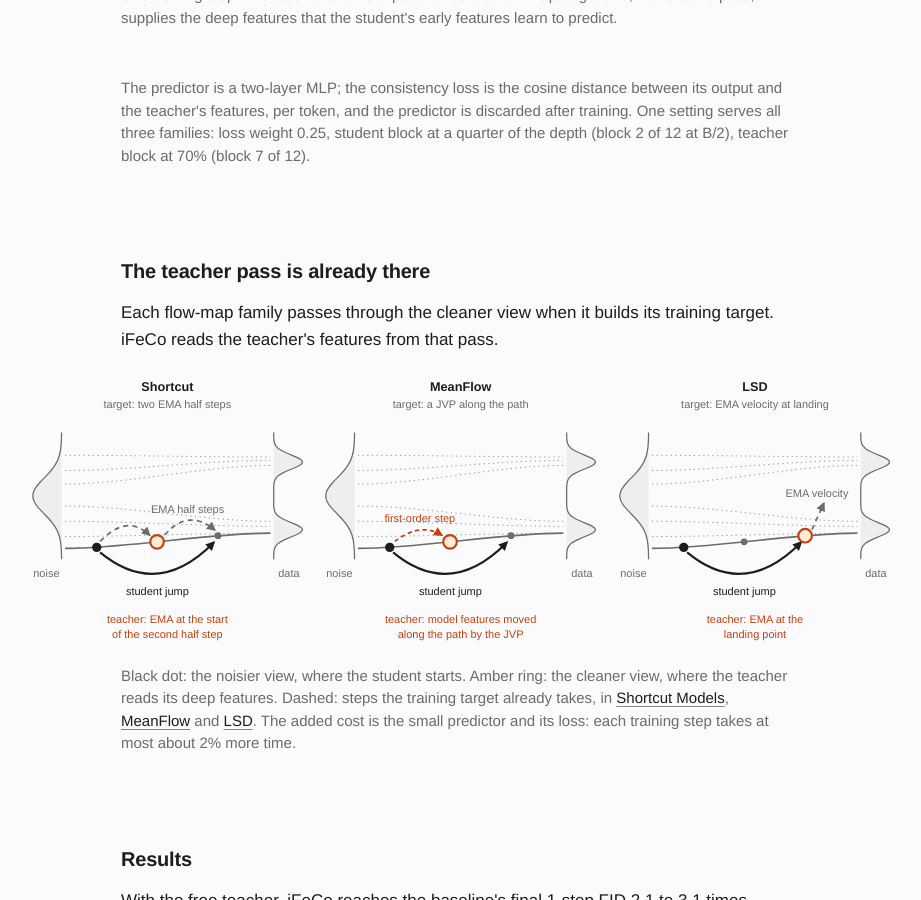
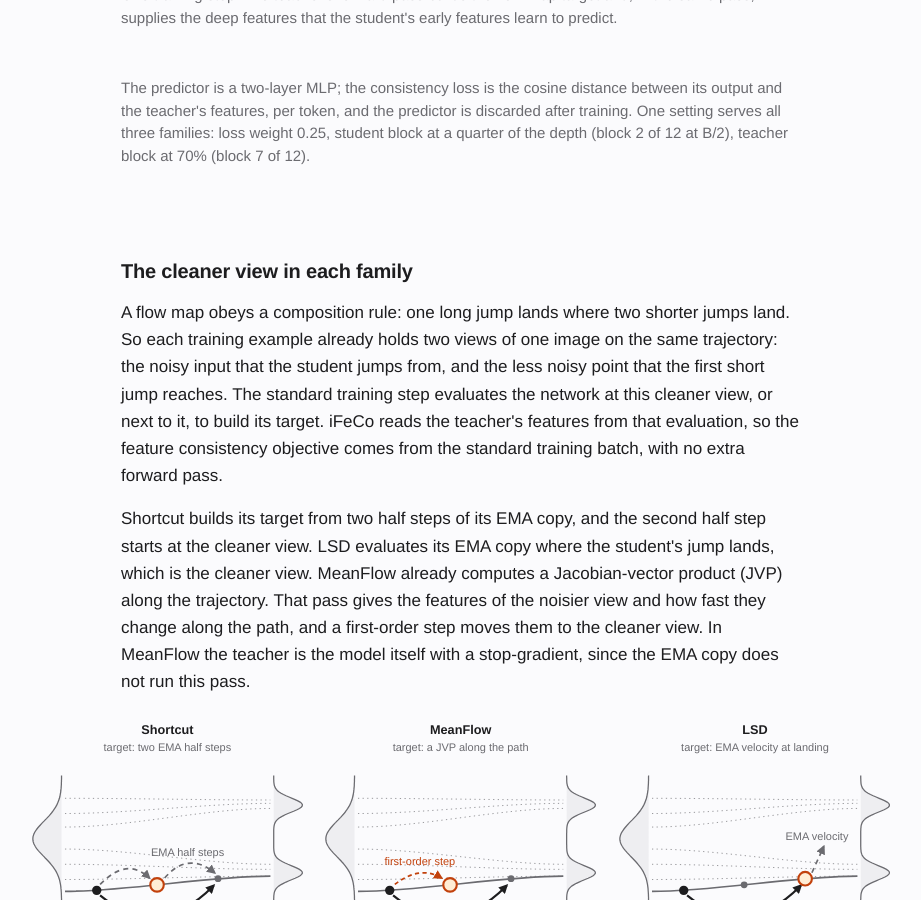
Before and after one commit to rabiulcste/rabiulcste.github.io, a Jekyll site: the page built from ifeco-flow-maps/index.html, in a window 1280 px wide and 900 px high, scrolled down 2626 px. Shown: the whole window, without its empty margins (179-1100 px from the left). Built offline with Jekyll 4.4.1, drawn with Linux system fonts in a browser that asks for light colours.

Commit message:
ifeco: explain where the cleaner view comes from

```diff
--- a/ifeco-flow-maps/index.html
+++ b/ifeco-flow-maps/index.html
@@ -369,8 +369,9 @@ bibtex: |
 </section>
 
 <section id="free" class="wide">
-    <h2>The teacher pass is already there</h2>
-    <p>Each flow-map family passes through the cleaner view when it builds its training target. iFeCo reads the teacher's features from that pass.</p>
+    <h2>The cleaner view in each family</h2>
+    <p>A flow map obeys a composition rule: one long jump lands where two shorter jumps land. So each training example already holds two views of one image on the same trajectory: the noisy input that the student jumps from, and the less noisy point that the first short jump reaches. The standard training step evaluates the network at this cleaner view, or next to it, to build its target. iFeCo reads the teacher's features from that evaluation, so the feature consistency objective comes from the standard training batch, with no extra forward pass.</p>
+    <p>Shortcut builds its target from two half steps of its EMA copy, and the second half step starts at the cleaner view. LSD evaluates its EMA copy where the student's jump lands, which is the cleaner view. MeanFlow already computes a Jacobian-vector product (JVP) along the trajectory. That pass gives the features of the noisier view and how fast they change along the path, and a first-order step moves them to the cleaner view. In MeanFlow the teacher is the model itself with a stop-gradient, since the EMA copy does not run this pass.</p>
     <figure class="fe-fig" id="fe-free">
         <div class="tabs fe-tabs only-phone" role="group" aria-label="Flow-map family" hidden>
             <button type="button" class="btn" data-on="0" aria-pressed="true">Shortcut</button>
```
